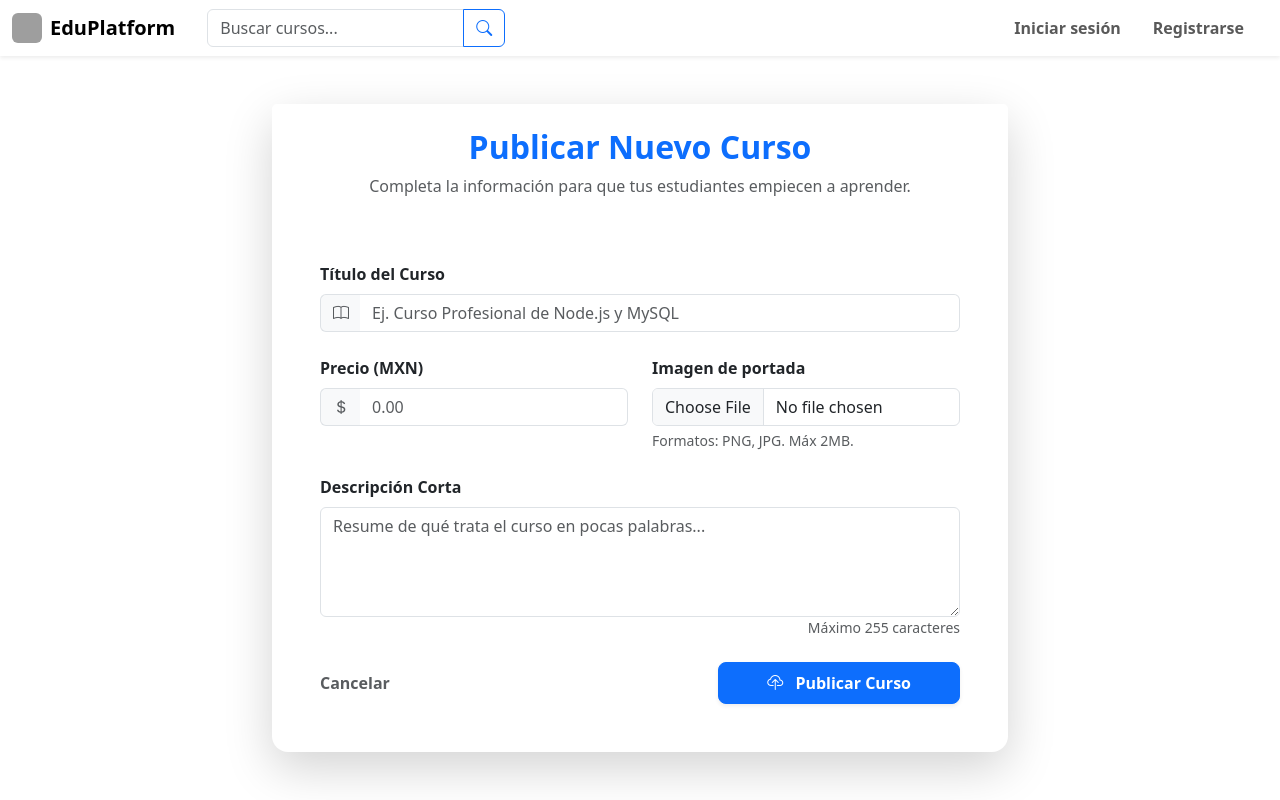
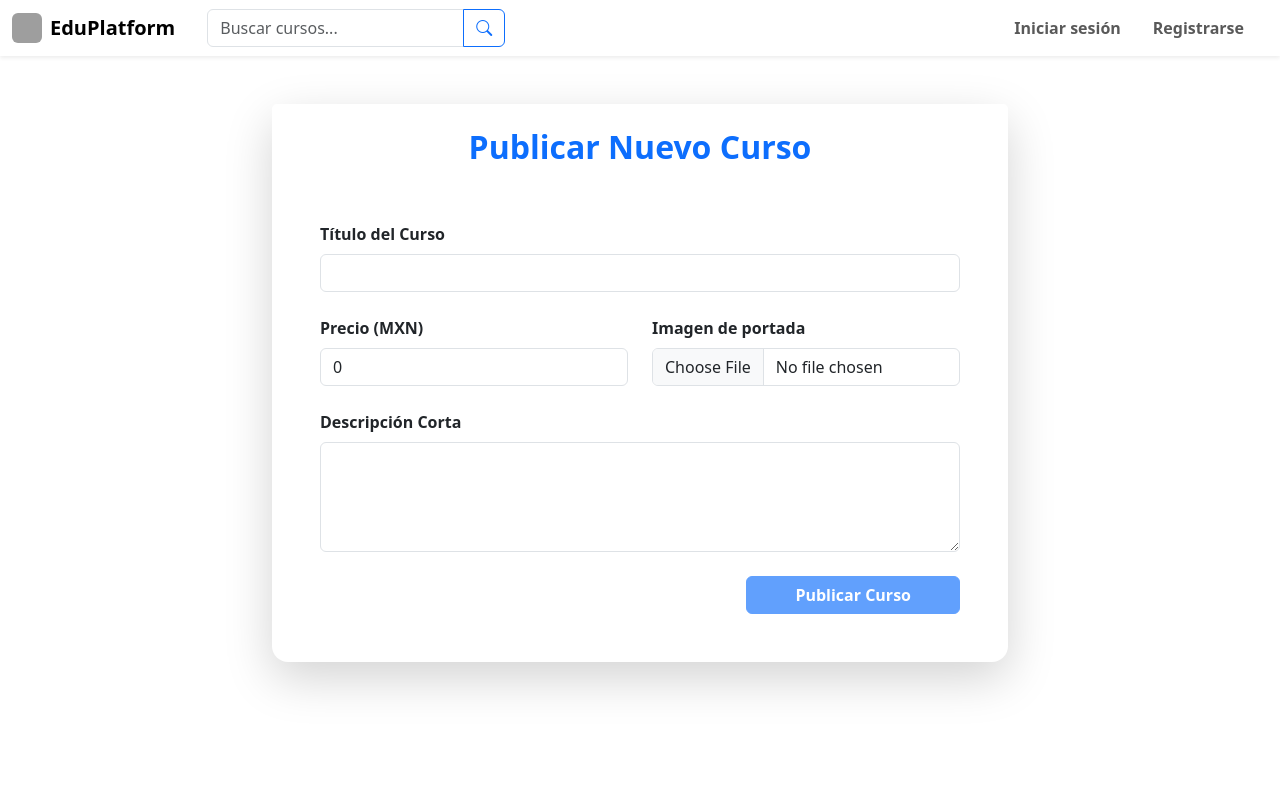
Before and after one commit to fpl81660/proyecto_cursos, an Angular app: page /subir-cursos in a window 1280 px wide. Built offline with nearby package versions, Linux system fonts and the light colour scheme; grey boxes are pictures that could not be loaded.

Commit message:
subir cursos3

```diff
--- a/src/app/pages/subir-cursos/subir-cursos.html
+++ b/src/app/pages/subir-cursos/subir-cursos.html
@@ -6,55 +6,36 @@
 
         <div class="card-header bg-white border-0 pt-4 pb-0 px-5 text-center">
           <h2 class="fw-bold text-primary">Publicar Nuevo Curso</h2>
-          <p class="text-muted">Completa la información para que tus estudiantes empiecen a aprender.</p>
         </div>
 
         <div class="card-body p-5">
-          <form action="/crear-curso" method="POST" enctype="multipart/form-data">
-
-            <input type="hidden" name="idcreador" value="1">
+          <form #f="ngForm" (ngSubmit)="onSubmit(f)">
 
             <div class="mb-4">
-              <label for="titulo" class="form-label fw-bold">Título del Curso</label>
-              <div class="input-group">
-                <span class="input-group-text bg-light text-muted border-end-0">
-                  <i class="bi bi-book"></i>
-                </span>
-                <input type="text" class="form-control border-start-0" id="titulo" name="titulo" maxlength="150" placeholder="Ej. Curso Profesional de Node.js y MySQL" required>
-              </div>
+              <label class="form-label fw-bold">Título del Curso</label>
+              <input type="text" class="form-control" name="titulo" [(ngModel)]="model.titulo" required>
             </div>
 
             <div class="row mb-4">
-
-              <div class="col-md-6 mb-3 mb-md-0">
-                <label for="precio" class="form-label fw-bold">Precio (MXN)</label>
-                <div class="input-group">
-                  <span class="input-group-text bg-light text-muted border-end-0">
-                    <i class="bi bi-currency-dollar"></i>
-                  </span>
-                  <input type="number" class="form-control border-start-0" id="precio" name="precio" step="0.01" min="0" placeholder="0.00" required>
-                </div>
+              <div class="col-md-6">
+                <label class="form-label fw-bold">Precio (MXN)</label>
+                <input type="number" class="form-control" name="precio" [(ngModel)]="model.precio" required>
               </div>
 
               <div class="col-md-6">
-                <label for="foto" class="form-label fw-bold">Imagen de portada</label>
-                <input type="file" class="form-control" id="foto" name="foto" accept="image/png, image/jpeg, image/jpg" required>
-                <div class="form-text small">Formatos: PNG, JPG. Máx 2MB.</div>
+                <label class="form-label fw-bold">Imagen de portada</label>
+                <input type="file" class="form-control" (change)="onFileSelected($event)" accept="image/*" required>
               </div>
             </div>
 
             <div class="mb-4">
-              <label for="descripcion" class="form-label fw-bold">Descripción Corta</label>
-              <textarea class="form-control" id="descripcion" name="descripcion" rows="4" maxlength="255" placeholder="Resume de qué trata el curso en pocas palabras..." required></textarea>
-              <div class="d-flex justify-content-end">
-                <small class="text-muted">Máximo 255 caracteres</small>
-              </div>
+              <label class="form-label fw-bold">Descripción Corta</label>
+              <textarea class="form-control" name="descripcion" [(ngModel)]="model.descripcion" rows="4" required></textarea>
             </div>
 
-            <div class="d-flex justify-content-between align-items-center mt-4">
-              <a href="#" class="text-decoration-none text-muted fw-semibold">Cancelar</a>
-              <button type="submit" class="btn btn-primary px-5 py-2 fw-bold shadow-sm rounded-3">
-                <i class="bi bi-cloud-upload me-2"></i> Publicar Curso
+            <div class="d-flex justify-content-end mt-4">
+              <button type="submit" class="btn btn-primary px-5 fw-bold" [disabled]="!f.valid">
+                Publicar Curso
               </button>
             </div>
 
--- a/src/app/pages/subir-cursos/subir-cursos.ts
+++ b/src/app/pages/subir-cursos/subir-cursos.ts
@@ -1,44 +1,74 @@
-import { HttpClientModule, HttpClient } from '@angular/common/http';
+import { HttpClient } from '@angular/common/http';
 import { Component, inject } from '@angular/core';
 import { FormsModule, NgForm } from '@angular/forms';
 import { Router } from '@angular/router';
+import { Autentificación } from '../../services/autentificación';
 
 @Component({
   selector: 'app-subir-cursos',
-  imports: [FormsModule, HttpClientModule],
+  standalone: true, // Asegúrate que sea standalone si tu proyecto lo es
+  imports: [FormsModule],
   templateUrl: './subir-cursos.html',
   styleUrl: './subir-cursos.scss',
 })
 export class SubirCursos {
   model = {
-    idcreador: '',
     titulo: '',
     descripcion: '',
-    precio: '',
-    foto: '',
-    usuarios_inscritos: ''
+    precio: 0,
+    usuarios_inscritos: 0
   };
-  private apiUrl = 'http://localhost:3000/subir-cursos';
 
-  constructor(private http: HttpClient, private router: Router) {}
+  // Variable para guardar el archivo seleccionado
+  selectedFile: File | null = null;
 
-onSubmit(form: NgForm) {
+  // Cambia esto a la ruta correcta de tu backend (sin /crear-curso si usas el Router como base)
+  private apiUrl = 'http://localhost:3000/cursos';
+
+  private http = inject(HttpClient);
+  private router = inject(Router);
+  public auth = inject(Autentificación); // Para obtener el ID del usuario
+
+  // Función que se ejecuta cuando el usuario selecciona un archivo
+  onFileSelected(event: any) {
+    this.selectedFile = event.target.files[0];
+  }
+
+  onSubmit(form: NgForm) {
     if (form.invalid) {
       return;
     }
 
-    this.http.post(this.apiUrl, this.model).subscribe({
+    // 1. Crear un objeto FormData
+    const formData = new FormData();
+
+    // 2. Agregar los campos de texto
+    // Usamos el ID del usuario logueado o '1' por defecto si no hay sesión (para pruebas)
+    const idCreador = this.auth.currentUser()?.nombre || '1'; // OJO: Tu tabla pide INT, asegúrate de mandar el ID, no el nombre.
+    // Si tu servicio de auth no tiene ID, necesitarás agregarlo. Asumiremos '1' por ahora.
+
+    formData.append('idcreador', '1');
+    formData.append('titulo', this.model.titulo);
+    formData.append('descripcion', this.model.descripcion);
+    formData.append('precio', this.model.precio.toString());
+    formData.append('usuarios_inscritos', '0');
+
+    // 3. Agregar el archivo (si existe)
+    if (this.selectedFile) {
+      // 'foto' debe coincidir con upload.single('foto') del backend
+      formData.append('foto', this.selectedFile);
+    }
+
+    // 4. Enviar al backend (No hace falta setear Headers, Angular lo hace automático con FormData)
+    this.http.post(this.apiUrl, formData).subscribe({
       next: (res) => {
-        console.log("Datos registrados de manera exitosa");
-        alert("Datos registrados de manera exitosa");
-
-
-        form.resetForm();
+        console.log("Curso creado exitosamente");
+        alert("Curso creado exitosamente");
         this.router.navigate(['/inicio']);
       },
       error: (err) => {
-        console.log("Transacción fallida");
-        alert("Transacción fallida");
+        console.error("Error al subir curso", err);
+        alert("Error al subir el curso");
       }
     });
   }
```
